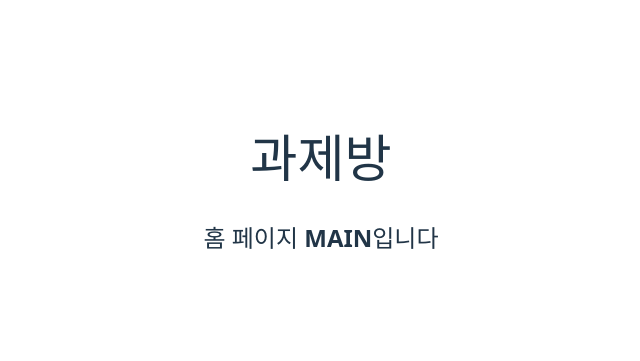
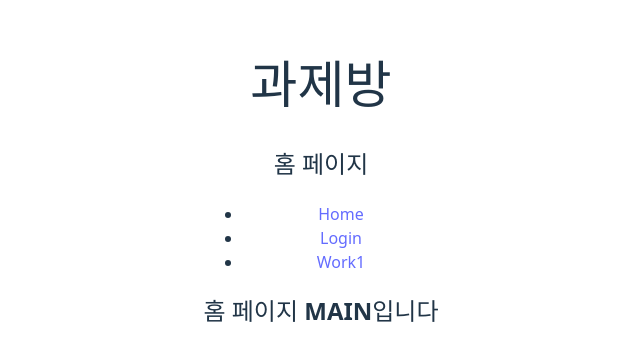
Before and after one commit to lsw1232414/react-site, a React (Vite) app: page / in a window 1280 px wide. Shown: the part 215-576 px from the top of the page, without its empty margins (319-959 px from the left). Built offline with nearby package versions, Linux system fonts and the light colour scheme.

Commit message:
Update App.jsx

```diff
--- a/src/App.jsx
+++ b/src/App.jsx
@@ -1,6 +1,4 @@
-import { BrowserRouter, Routes } from "react-router-dom";
-import { Route } from "react-router-dom";
-// import { useState } from "react";
+import { HashRouter, Routes, Route } from "react-router-dom";
 import "./App.css";
 import Login from "./compo/Login";
 import Home from "./compo/Home";
@@ -8,20 +6,17 @@
 import Work1 from "./compo/Work1";
 
 function App() {
-  // const [count, setCount] = useState(0)
-
   return (
-    <>
+    <HashRouter>
       <h1>과제방</h1>
-      <BrowserRouter>
-        <Routes>
-          <Route path="/react-site/" element={<Layout />} />
+      <Routes>
+        <Route path="/" element={<Layout />}>
           <Route index element={<Home />} />
-          <Route path="/react-site/login" element={<Login />} />
-          <Route path="/react-site/work1" element={<Work1 />} />
-        </Routes>
-      </BrowserRouter>
-       </>
+          <Route path="login" element={<Login />} />
+          <Route path="work1" element={<Work1 />} />
+        </Route>
+      </Routes>
+    </HashRouter>
   );
 }
 
```
